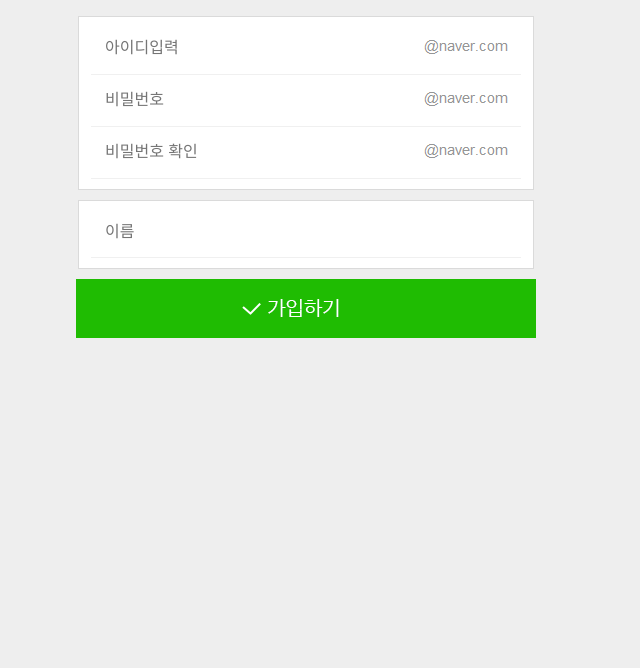
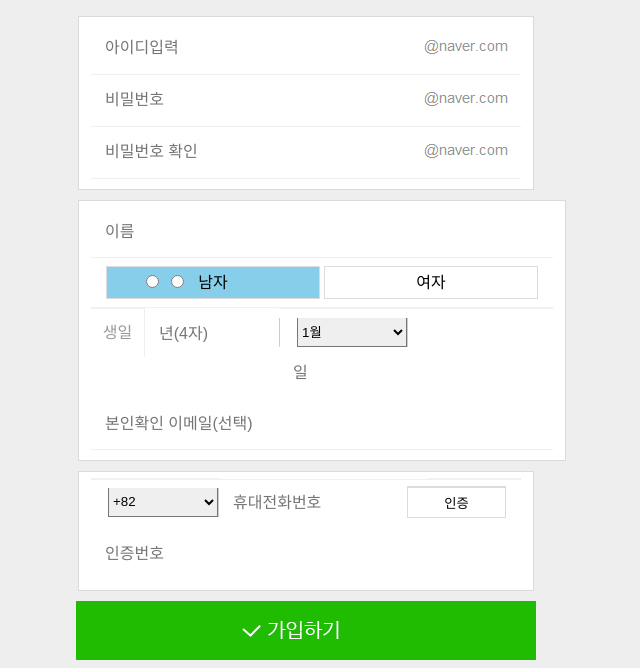
Before and after one commit to mituhashi1218/w2020, a PHP site: page /naver_form.html in a window 1280 px wide. Shown: the part 156-824 px from the top of the page, without its empty margins (334-974 px from the left). Before the commit the page ends 494 px from the top, so only its background shows below. Run offline with PHP 8.4, Linux system fonts and the light colour scheme; some libraries are stand-ins or nearby versions.

Commit message:
20200626

```diff
--- a/20200623_form/css/style.css
+++ b/20200623_form/css/style.css
@@ -42,4 +42,34 @@ text-indent:-9999px
    cursor:pointer;
 }
 
-.w458{width: 458px;:!important;}
+
+#content fieldset .field .btn-label{display: block;width: 212px;height: 31px;
+   border: 1px solid #dcdcdc;text-align: center;line-height:31px;background: #fff;
+   cursor: pointer;position: absolute;top: 8px;}
+#content fieldset .field .btn-label.male{left: 15px;}
+#content fieldset .field .btn-label.female{right: 15px;}
+#content fieldset .field .btn-label.on{background:skyblue;}
+#content fieldset .field.btn-radio{height: 49px;}
+#content fieldset .field.btn-radio input{position: relative;left: 50px;top: 14px;}
+
+#content fieldset .field.birth label{float: left;width: 53px;height: 49px;
+   border-right:1px solid #eee;color:#999;text-align: center;line-height: 49px;}
+#content fieldset .field.birth input,
+#content fieldset .field.confirm input{float: left;}
+#content fieldset .field.birth .field-wall,
+#content fieldset .field.confirm .field-wall{float: left;width: 0;height: 29px;border-right: 1px solid #cdcdcd;
+text-indent:-9999px;margin-top: 10px;}
+#content fieldset div.birth select,
+#content fieldset div.confirm select{float: left;width: 110px;height: 29px;border-top:0 none;line-height: 29px;
+margin-top: 10px;margin-left: 17px;}
+#content fieldset div.confirm .btn-click{width: 99px;height: 31px;border: 1px solid #dcdcdc;background: #fff;
+cursor: pointer;position: absolute;top: 8px;right: 15px;}
+
+
+
+
+.w458{width: 458px !important;}
+.w303{width: 303px !important;}
+.w205{width: 205px !important;}
+.w145{width: 145px !important;}
+.w130{width: 130px !important;}
--- a/20200623_form/naver_form.html
+++ b/20200623_form/naver_form.html
@@ -41,8 +41,42 @@
                   <label for="username" class="blind">이름</label>
                   <input type="text" class="inp-field w458" id="username" name="username" placeholder="이름">
                </div>
+               <div class="field btn-radio">
+                  <label for="male" class="btn-label male on">남자</label>
+                  <input type="radio" id="male" name="user-s" value="남자">
+                  <label for="female" class="btn-label female">여자</label>
+                  <input type="radio" id="female" name="user-s" value="여자">
+               </div>
+               <div class="field birth clearfix">
+                  <label for="user-birth">생일</label>
+                  <input type="text" id="user-birth" name="user-b" placeholder="년(4자)" maxlength="4" class="inp-field w130">
+                  <span class="field-wall">|</span>
+                  <select name="month">
+                     <option value="1월">1월</option><option value="1월">2월</option><option value="1월">3월</option><option value="1월">4월</option><option value="1월">5월</option><option value="1월">6월</option><option value="1월">7월</option><option value="1월">8월</option><option value="1월">9월</option><option value="1월">10월</option><option value="1월">11월</option><option value="1월">12월</option>
+                  </select>
+                  <span class="field-wall">|</span>
+                  <input type="text" placeholder="일" maxlength="2" class="inp-field w145">
+               </div>
+               <div class="field">
+                  <label for="user-email" class="blind">이메일</label>
+                  <input type="text" id="user-email" name="user-e" placeholder="본인확인 이메일(선택)" class="inp-field w458">
+               </div>
             </fieldset>
-
+            <fieldset>
+               <legend>전화번호인증</legend>
+               <div class="field confirm clearfix">
+                  <label for="user-num" class="blind">인증번호받기</label>
+                  <select name="user-n" id="user-num"><option value="+82">+82</option></select>
+                  <span class="field-wall">|</span>
+                  <input type="text" placeholder="휴대전화번호" class="inp-field w205">
+                  <button type="button" class="btn-click">인증</button>
+               </div>
+               <div class="field confirm clearfix">
+                  <label for="user-confirm" class="blind">인증번호입력</label>
+                  <input type="text" id="user-confirm" name="user-c" placeholder="인증번호" class="inp-field w303">
+                  <button type="button" class="btn-click">인증</button>
+               </div>
+            </fieldset>
             <div class="btn-area">
                <input type="submit" value="가입하기" class="btn-submit">
             </div>
--- a/bxslider/index03.html
+++ b/bxslider/index03.html
@@ -10,7 +10,7 @@
 	<script src="js/jquery.bxslider.js"></script>
 	<script>
 		$(document).ready(function(){
-			$(".slider").bxSlider({auto:true,controls:false,pagerCustom:".bx-pager"});
+			$(".slider").bxSlider({auto:true,controls:false,pager:false});
 	});
 	</script>
 	<style>
```
